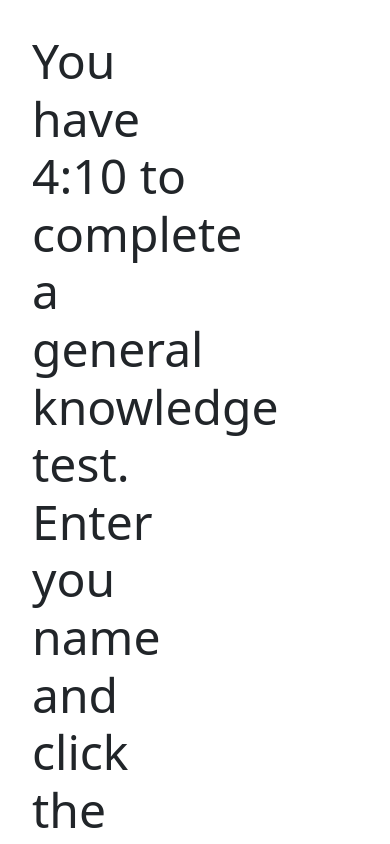
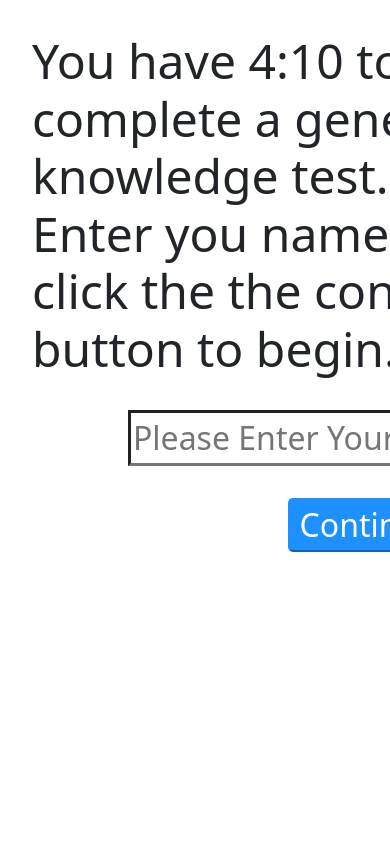
Before and after one commit to Prim3timer/test, a React (Create React App) app: page / in a window 390 px wide. Shown: the top 844 px of the page. Built offline with nearby package versions, Linux system fonts and the light colour scheme.

Commit message:
working on the portrait

```diff
--- a/src/index.css
+++ b/src/index.css
@@ -241,7 +241,7 @@ h3 {
 
   #instructions {
     font-size: 3rem;
-    width: 10rem;
+    width: 30rem;
   }
 
 #tableA {
```
